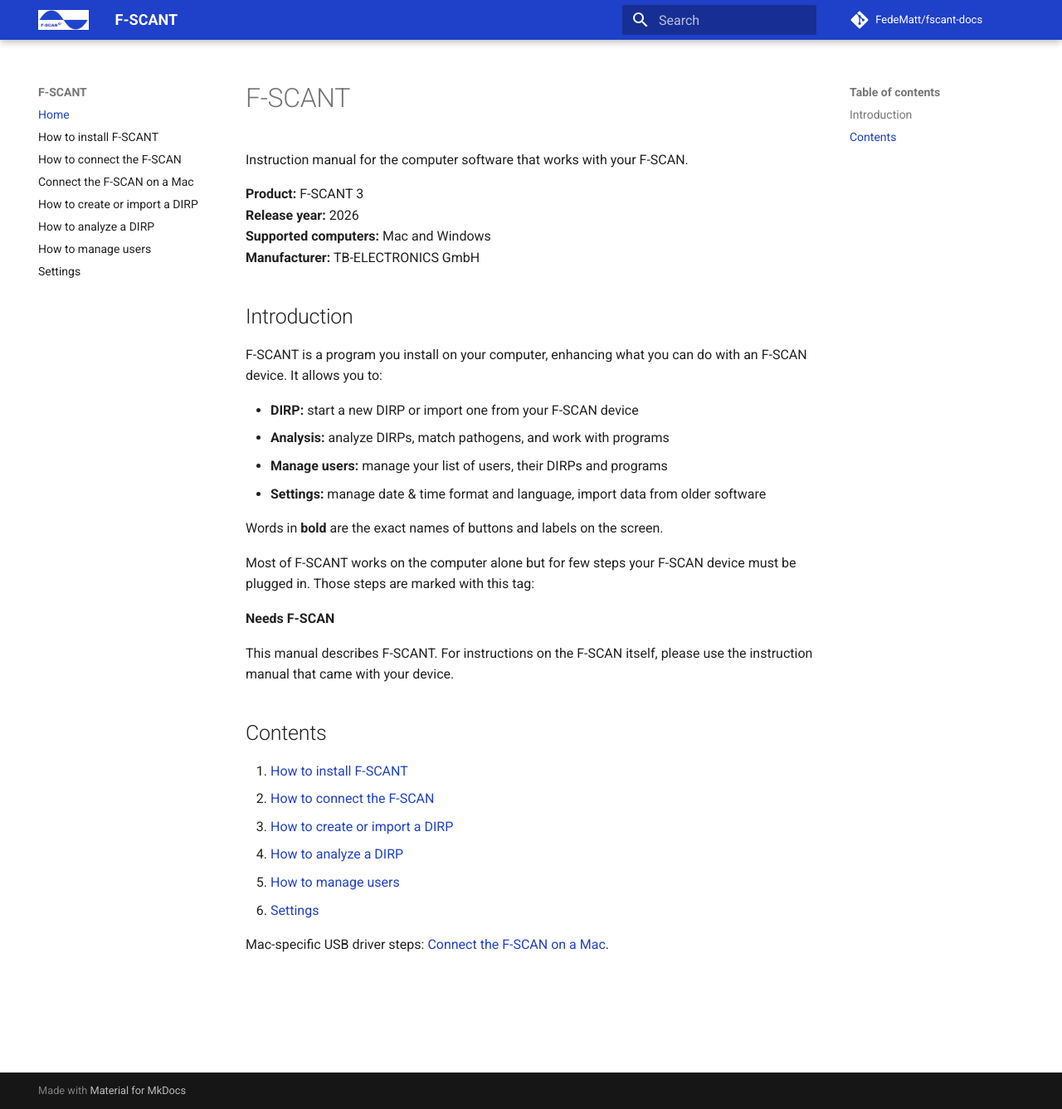
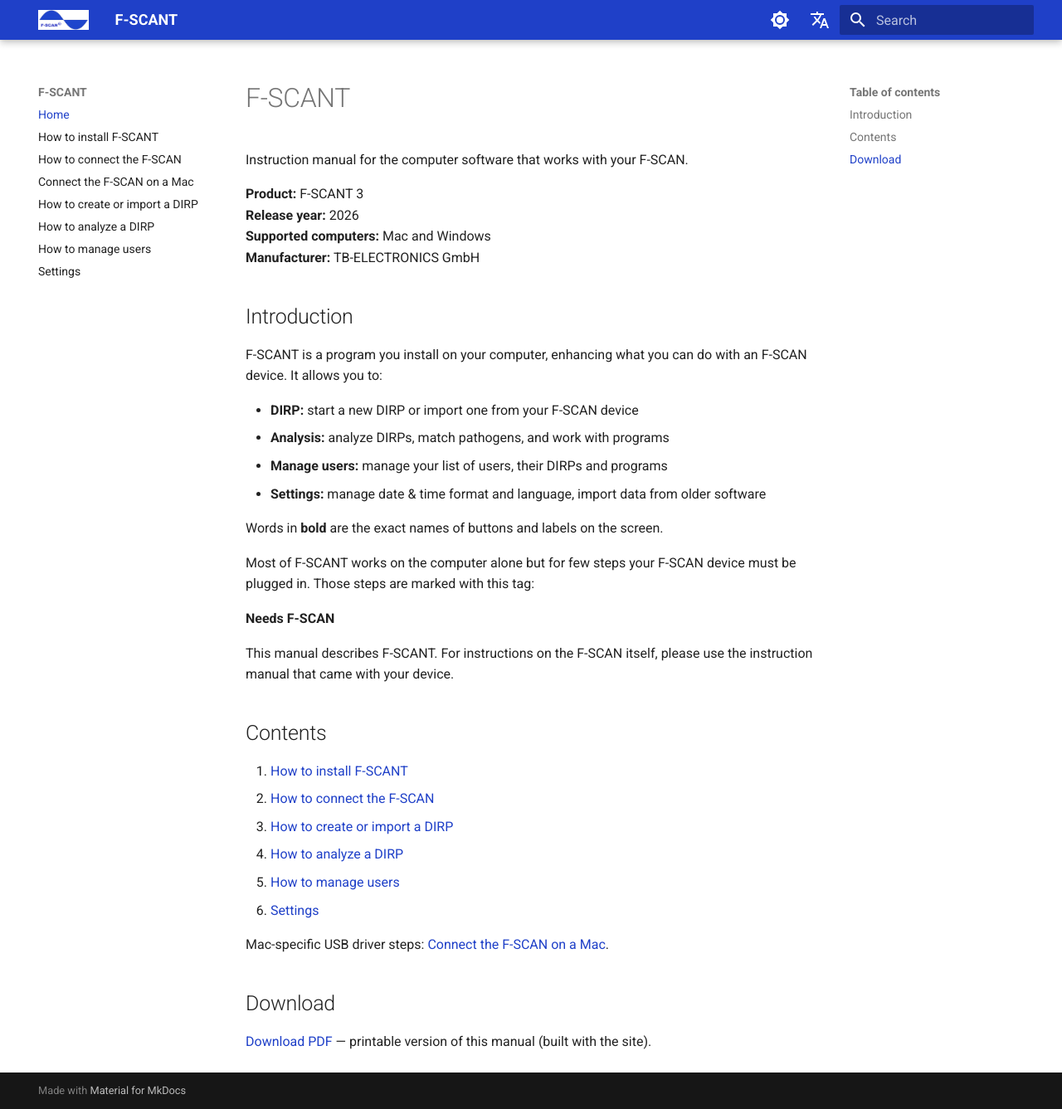
Before and after one commit to FedeMatt/fscant-docs, an MkDocs documentation site: the page built from docs/index.md, in a window 1280 px wide and 1337 px high. Shown: the whole window at 83% size. Built offline with MkDocs 1.6.1 and Material for MkDocs 9.7.7, drawn with Linux system fonts in a browser that asks for light colours; comment, search, counter and statistics services are not loaded.

Commit message:
Polish header chrome and publish a downloadable PDF.
Drop the GitHub repo chip, add English-only language selector and light/dark toggle, and generate fscant-user-guide.pdf via mkdocs-to-pdf on CI.

Co-authored-by: Cursor <cursoragent@cursor.com>

```diff
--- a/docs/index.md
+++ b/docs/index.md
@@ -34,3 +34,7 @@ This manual describes F-SCANT. For instructions on the F-SCAN itself, please use
 6. [Settings](settings.md)
 
 Mac-specific USB driver steps: [Connect the F-SCAN on a Mac](connect-mac.md).
+
+## Download
+
+[Download PDF](pdf/fscant-user-guide.pdf) — printable version of this manual (built with the site).
--- a/docs/stylesheets/extra.css
+++ b/docs/stylesheets/extra.css
@@ -1,4 +1,6 @@
-:root {
+:root,
+[data-md-color-scheme="default"],
+[data-md-color-scheme="slate"] {
   --md-primary-fg-color: #1F40C8;
   --md-primary-fg-color--light: #8F9FE3;
   --md-primary-fg-color--dark: #1834A0;
--- a/mkdocs.yml
+++ b/mkdocs.yml
@@ -1,18 +1,27 @@
 site_name: F-SCANT
 site_description: Instruction manual for the F-SCANT computer software
 site_url: https://FedeMatt.github.io/fscant-docs/
-repo_url: https://github.com/FedeMatt/fscant-docs
-repo_name: FedeMatt/fscant-docs
 
 docs_dir: docs
 
 theme:
   name: material
+  language: en
   logo: assets/logo.png
   favicon: assets/favicon.png
   palette:
-    primary: custom
-    accent: custom
+    - scheme: default
+      primary: custom
+      accent: custom
+      toggle:
+        icon: material/brightness-7
+        name: Switch to dark mode
+    - scheme: slate
+      primary: custom
+      accent: custom
+      toggle:
+        icon: material/brightness-4
+        name: Switch to light mode
   features:
     - navigation.sections
     - navigation.expand
@@ -20,8 +29,24 @@ theme:
     - search.highlight
     - toc.follow
 
+extra:
+  alternate:
+    - name: English
+      link: /fscant-docs/
+      lang: en
+
 extra_css:
   - stylesheets/extra.css
+
+plugins:
+  - search
+  - to-pdf:
+      author: TB-ELECTRONICS GmbH
+      cover_title: F-SCANT
+      cover_subtitle: Instruction manual
+      cover_logo: assets/logo.png
+      output_path: pdf/fscant-user-guide.pdf
+      enabled_if_env: ENABLE_PDF_EXPORT
 
 nav:
   - Home: index.md
--- a/requirements.txt
+++ b/requirements.txt
@@ -1 +1,2 @@
 mkdocs-material>=9.5,<10
+mkdocs-to-pdf>=0.12,<1
```
Also changed, not shown: README.md (+20 -6 lines), 3 other files.
